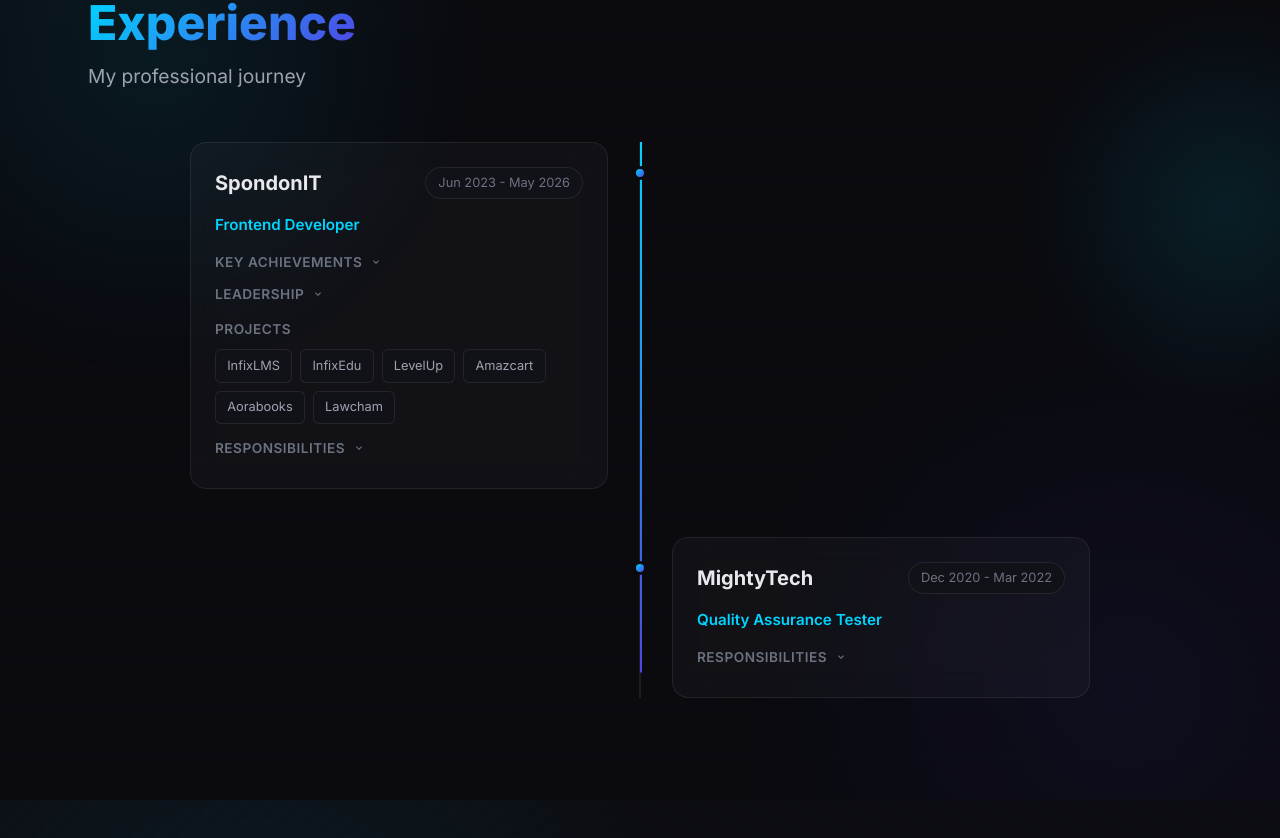
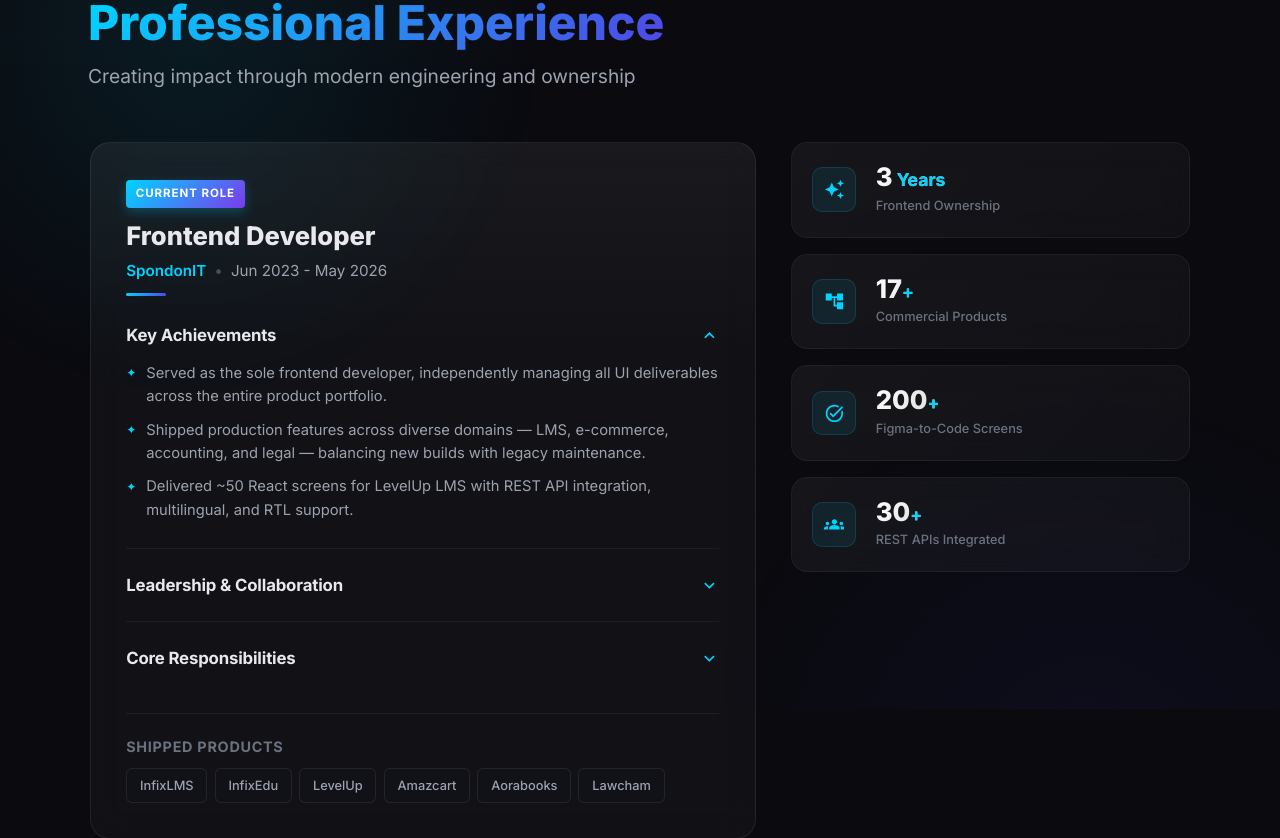
Before and after one commit to Ashfatul/portfolio_react, a React (Vite) app: page / in a window 1280 px wide. Shown: the part 3065-3903 px from the top of the page. Built offline with nearby package versions, Linux system fonts and the light colour scheme.

Commit message:
update experience section

```diff
--- a/public/data/resume_data.json
+++ b/public/data/resume_data.json
@@ -129,18 +129,6 @@
             "Integrated 30+ REST APIs using React Query, Context API, Axios, and React Hook Form.",
             "Implemented multilingual, RTL, semantic HTML, and cross-browser support.",
             "Optimized performance with lazy loading, code splitting, and memoization."
-         ]
-      },
-      {
-         "company": "MightyTech",
-         "duration": "Dec 2020 - Mar 2022",
-         "position": "Quality Assurance Tester",
-         "impact": [],
-         "leadership": [],
-         "projects": [],
-         "responsibilities": [
-            "Collaborated with developers to identify and resolve software bugs across multiple products",
-            "Conducted manual and automated testing, contributing to testing strategies and documentation"
          ]
       }
    ],
--- a/src/assets/scss/components/_experience.scss
+++ b/src/assets/scss/components/_experience.scss
@@ -6,34 +6,18 @@
   overflow: hidden;
   isolation: isolate;
   background:
-    radial-gradient(circle at 12% 18%, rgba(var(--accent-1-rgb), 0.08), transparent 24%),
-    radial-gradient(circle at 88% 88%, rgba(79, 70, 229, 0.07), transparent 28%),
-    linear-gradient(180deg, rgba(255, 255, 255, 0.015), transparent 18%);
+    radial-gradient(circle at 15% 15%, rgba(var(--accent-1-rgb), 0.08), transparent 25%),
+    radial-gradient(circle at 85% 85%, rgba(79, 70, 229, 0.07), transparent 28%),
+    linear-gradient(180deg, rgba(255, 255, 255, 0.01), transparent 20%);
 
   &::before {
     content: '';
     position: absolute;
     inset: 0;
-    background-image: linear-gradient(rgba(var(--accent-1-rgb), 0.05) 1px, transparent 1px);
+    background-image: linear-gradient(rgba(var(--accent-1-rgb), 0.04) 1px, transparent 1px);
     background-size: 100% 48px;
-    opacity: 0.14;
+    opacity: 0.12;
     pointer-events: none;
-  }
-
-  &::after {
-    content: '';
-    position: absolute;
-    inset: 12% -12% auto auto;
-    width: 26rem;
-    height: 26rem;
-    border-radius: 50%;
-    background: radial-gradient(circle, rgba(0, 212, 255, 0.1), transparent 70%);
-    pointer-events: none;
-  }
-
-  & > * {
-    position: relative;
-    z-index: 1;
   }
 
   &__inner {
@@ -42,199 +26,300 @@
     z-index: 1;
   }
 
-  &__timeline {
-    position: relative;
-    max-width: 900px;
+  &__container-grid {
+    display: grid;
+    grid-template-columns: 1.25fr 0.75fr;
+    gap: 2.2rem;
+    align-items: start;
+    max-width: 1100px;
     margin: 0 auto;
 
-    &::before {
-      content: '';
-      position: absolute;
-      left: 50%;
-      top: 0;
-      bottom: 0;
-      width: 2px;
-      background: $glass-border;
-      transform: translateX(-50%);
-
     @include below(md) {
-        left: 20px;
-      }
+      grid-template-columns: 1fr;
+      gap: 1.5rem;
     }
   }
 
-  &__line-progress {
-    position: absolute;
-    left: 50%;
-    top: 0;
-    width: 2px;
-    background: $accent-gradient;
-    transform: translateX(-50%);
-    transform-origin: top;
+  /* Left Column Card */
+  &__main-card {
+    @include glass-card;
+    padding: 2.2rem;
+    border-radius: 20px;
+    background:
+      linear-gradient(180deg, rgba(255, 255, 255, 0.03), rgba(255, 255, 255, 0) 30%),
+      $bg-card;
 
-    @include below(md) {
-      left: 20px;
+    @include below(sm) {
+      padding: 1.5rem;
     }
   }
 
-  &__item {
+  &__main-header {
+    margin-bottom: 1.8rem;
     position: relative;
+
+    &::after {
+      content: '';
+      position: absolute;
+      bottom: -0.8rem;
+      left: 0;
+      width: 40px;
+      height: 3px;
+      background: $accent-gradient;
+      border-radius: 99px;
+    }
+  }
+
+  &__main-tag {
+    display: inline-block;
+    font-size: 0.72rem;
+    font-weight: 700;
+    text-transform: uppercase;
+    letter-spacing: 0.08em;
+    color: #fff;
+    padding: 0.25rem 0.6rem;
+    border-radius: 4px;
+    background: linear-gradient(135deg, var(--accent-1), #7c3aed);
+    box-shadow: 0 4px 12px rgba(var(--accent-1-rgb), 0.25);
+    margin-bottom: 0.8rem;
+  }
+
+  &__main-position {
+    font-size: 1.6rem;
+    font-weight: 800;
+    color: $text-primary;
+    line-height: 1.2;
+    margin-bottom: 0.4rem;
+
+    @include below(sm) {
+      font-size: 1.35rem;
+    }
+  }
+
+  &__main-company-row {
     display: flex;
-    align-items: flex-start;
-    margin-bottom: 3rem;
+    align-items: center;
+    gap: 0.5rem;
+    flex-wrap: wrap;
+    font-size: 0.95rem;
+  }
+
+  &__main-company {
+    font-weight: 600;
+    color: var(--accent-1);
+  }
+
+  &__main-dot-separator {
+    color: $text-muted;
+    opacity: 0.6;
+  }
+
+  &__main-duration {
+    color: $text-secondary;
+  }
+
+  /* Accordion styling */
+  &__accordion {
+    display: flex;
+    flex-direction: column;
+    gap: 0.8rem;
+    margin-top: 1.8rem;
+  }
+
+  &__acc-item {
+    border-bottom: 1px solid rgba(255, 255, 255, 0.05);
+    padding-bottom: 0.8rem;
+
+    &:last-child {
+      border: none;
+      padding-bottom: 0;
+    }
+  }
+
+  &__acc-title {
+    width: 100%;
+    display: flex;
+    justify-content: space-between;
+    align-items: center;
+    background: none;
+    border: none;
+    padding: 0.8rem 0;
+    cursor: pointer;
+    text-align: left;
+    color: $text-primary;
+    transition: color $transition-base;
+
+    &:hover {
+      color: var(--accent-1);
+    }
+  }
+
+  &__acc-title-text {
+    font-size: 1.05rem;
+    font-weight: 700;
+    letter-spacing: -0.01em;
+  }
+
+  &__acc-arrow {
+    font-size: 1.3rem;
+    color: var(--accent-1);
+    transition: transform 0.3s ease;
+  }
+
+  &__acc-title--expanded {
+    .experience__acc-arrow {
+      transform: rotate(180deg);
+    }
+  }
+
+  &__acc-list {
+    list-style: none;
+    padding: 0.2rem 0 0.8rem 1.25rem;
+    margin: 0;
+
+    li {
+      position: relative;
+      font-size: 0.92rem;
+      color: $text-secondary;
+      line-height: 1.6;
+      margin-bottom: 0.6rem;
 
       &:last-child {
         margin-bottom: 0;
       }
 
-    &--left {
-      justify-content: flex-start;
-      padding-right: calc(50% + 2rem);
-
-      @include below(md) {
-        padding-right: 0;
-        padding-left: 3.5rem;
-      }
-    }
-
-    &--right {
-      justify-content: flex-end;
-      padding-left: calc(50% + 2rem);
-
-      @include below(md) {
-        padding-left: 3.5rem;
+      &::before {
+        content: '✦';
+        position: absolute;
+        left: -1.25rem;
+        color: var(--accent-1);
+        font-size: 0.75rem;
+        top: 0.1rem;
       }
     }
   }
 
-  &__dot {
-    position: absolute;
-    left: 50%;
-    top: 1.5rem;
-    width: 14px;
-    height: 14px;
-    border-radius: 50%;
-    background: $accent-gradient;
-    border: 3px solid $bg-primary;
-    transform: translateX(-50%);
-    z-index: 2;
-
-    @include below(md) {
-      left: 20px;
+  /* Projects section inside left card */
+  &__main-projects {
+    margin-top: 2rem;
+    padding-top: 1.5rem;
+    border-top: 1px solid rgba(255, 255, 255, 0.06);
   }
 
-    &--active {
-      animation: pulse-dot 2s ease-in-out infinite;
-    }
+  &__projects-label {
+    font-size: 0.9rem;
+    font-weight: 700;
+    text-transform: uppercase;
+    letter-spacing: 0.05em;
+    color: $text-muted;
+    margin-bottom: 0.8rem;
   }
 
-  &__card {
-    @include glass-card;
-    padding: 1.5rem;
-    width: 100%;
-  }
-
-  &__header {
-    display: flex;
-    align-items: center;
-    justify-content: space-between;
-    gap: 1rem;
-    margin-bottom: 0.75rem;
-    flex-wrap: wrap;
-  }
-
-  &__company {
-    font-size: 1.25rem;
-    font-weight: 700;
-  }
-
-  &__duration {
-    font-size: 0.8rem;
-    padding: 0.25rem 0.75rem;
-    border-radius: 20px;
-    background: $bg-secondary;
-    color: $text-muted;
-    border: 1px solid $glass-border;
-    white-space: nowrap;
-  }
-
-  &__position {
-    color: var(--accent-1);
-    font-weight: 600;
-    font-size: 0.95rem;
-    margin-bottom: 1rem;
-  }
-
-  &__section {
-    margin-bottom: 1rem;
-
-    &:last-child {
-      margin-bottom: 0;
-    }
-  }
-
-  &__section-title {
-    font-size: 0.85rem;
-    font-weight: 600;
-    color: $text-muted;
-    text-transform: uppercase;
-    letter-spacing: 0.5px;
-    margin-bottom: 0.5rem;
-    cursor: pointer;
-    display: flex;
-    align-items: center;
-    gap: 0.5rem;
-
-    svg {
-      font-size: 0.75rem;
-      transition: transform $transition-base;
-    }
-
-    &--expanded svg {
-      transform: rotate(180deg);
-    }
-  }
-
-  &__list {
-    padding-left: 1.25rem;
-
-    li {
-      position: relative;
-      font-size: 0.9rem;
-      color: $text-secondary;
-      margin-bottom: 0.4rem;
-      line-height: 1.6;
-
-      &::before {
-        content: '▸';
-        position: absolute;
-        left: -1.25rem;
-        color: var(--accent-1);
-      }
-    }
-  }
-
-  &__projects {
+  &__projects-chips {
     display: flex;
     flex-wrap: wrap;
-    gap: 0.5rem;
+    gap: 0.45rem;
   }
 
   &__project-chip {
     display: inline-flex;
     align-items: center;
-    gap: 0.25rem;
-    padding: 0.3rem 0.7rem;
+    padding: 0.35rem 0.8rem;
     border-radius: 6px;
     background: $bg-secondary;
     border: 1px solid $glass-border;
     font-size: 0.8rem;
+    font-weight: 500;
     color: $text-secondary;
     transition: all $transition-base;
+    cursor: help;
 
     &:hover {
       border-color: var(--accent-1);
       color: $text-primary;
+      box-shadow: 0 4px 12px rgba(var(--accent-1-rgb), 0.1);
     }
   }
+
+  /* Right Column Stats Cards */
+  &__stats-sidebar {
+    display: flex;
+    flex-direction: column;
+    gap: 1rem;
+
+    @include below(md) {
+      display: grid;
+      grid-template-columns: repeat(2, 1fr);
     }
+
+    @include below(xs) {
+      grid-template-columns: 1fr;
+    }
+  }
+
+  &__stat-card {
+    @include glass-card;
+    display: flex;
+    align-items: center;
+    gap: 1.2rem;
+    padding: 1.25rem;
+    border-radius: 16px;
+    background:
+      linear-gradient(135deg, rgba(255, 255, 255, 0.02), rgba(255, 255, 255, 0)),
+      $bg-card;
+    border: 1px solid rgba(255, 255, 255, 0.05);
+
+    &:hover {
+      border-color: rgba(var(--accent-1-rgb), 0.25);
+      background:
+        radial-gradient(circle at 10% 10%, rgba(var(--accent-1-rgb), 0.05), transparent 60%),
+        $bg-card;
+    }
+  }
+
+  &__stat-icon-wrapper {
+    display: inline-flex;
+    align-items: center;
+    justify-content: center;
+    width: 2.8rem;
+    height: 2.8rem;
+    border-radius: 10px;
+    background: rgba(var(--accent-1-rgb), 0.08);
+    border: 1px solid rgba(var(--accent-1-rgb), 0.15);
+    color: var(--accent-1);
+    flex-shrink: 0;
+
+    svg {
+      font-size: 1.3rem;
+    }
+  }
+
+  &__stat-details {
+    display: flex;
+    flex-direction: column;
+  }
+
+  &__stat-number {
+    font-size: 1.6rem;
+    font-weight: 800;
+    line-height: 1.1;
+    color: $text-primary;
+    background: linear-gradient(120deg, #fff, rgba(255,255,255,0.7));
+    -webkit-background-clip: text;
+    -webkit-text-fill-color: transparent;
+
+    .experience__stat-suffix {
+      font-size: 1.1rem;
+      font-weight: 700;
+      color: var(--accent-1);
+      -webkit-text-fill-color: initial;
+    }
+  }
+
+  &__stat-label {
+    font-size: 0.8rem;
+    font-weight: 500;
+    color: $text-muted;
+    margin-top: 0.15rem;
+  }
+}
--- a/src/components/sections/Experience.jsx
+++ b/src/components/sections/Experience.jsx
@@ -1,142 +1,172 @@
 import { useState } from 'react';
-import { motion, useScroll, useTransform } from 'framer-motion';
-import { useRef } from 'react';
+import { motion } from 'framer-motion';
 import { ScrollReveal } from '../ui/ScrollReveal';
-import { MdKeyboardArrowDown } from 'react-icons/md';
-import { useMediaQuery } from '../../hooks/useMediaQuery';
+import { AnimatedCounter } from '../ui/AnimatedCounter';
+import { MdKeyboardArrowDown, MdAutoAwesome, MdAccountTree, MdTaskAlt, MdGroups } from 'react-icons/md';
 
-function TimelineItem({ exp, side }) {
-  const [expanded, setExpanded] = useState({});
-  const isMobile = useMediaQuery('(max-width: 767px)');
-  const actualSide = isMobile ? 'right' : side;
+const METRICS = [
+  { value: 3, suffix: ' Years', label: 'Frontend Ownership', icon: MdAutoAwesome },
+  { value: 17, suffix: '+', label: 'Commercial Products', icon: MdAccountTree },
+  { value: 200, suffix: '+', label: 'Figma-to-Code Screens', icon: MdTaskAlt },
+  { value: 30, suffix: '+', label: 'REST APIs Integrated', icon: MdGroups },
+];
+
+export default function Experience({ data }) {
+  const experience = data?.experience?.[0]; // SpondonIT is the main/only experience item
+  const [expanded, setExpanded] = useState({ impact: true, leadership: false, resp: false });
+
+  if (!experience) return null;
 
   const toggle = (key) => {
     setExpanded(prev => ({ ...prev, [key]: !prev[key] }));
   };
 
   return (
-    <motion.div
-      className={`experience__item experience__item--${actualSide}`}
-      initial={{ opacity: 0, x: actualSide === 'left' ? -50 : 50 }}
-      whileInView={{ opacity: 1, x: 0 }}
-      viewport={{ once: true, margin: '-50px' }}
-      transition={{ duration: 0.5, ease: 'easeOut' }}
-    >
-      <div className="experience__dot" />
-      <div className="experience__card">
-        <div className="experience__header">
-          <h3 className="experience__company">{exp.company}</h3>
-          <span className="experience__duration">{exp.duration}</span>
+    <section id="experience" className="experience">
+      <div className="experience__inner">
+        <ScrollReveal>
+          <h2 className="section-heading">Professional Experience</h2>
+          <p className="section-subheading">Creating impact through modern engineering and ownership</p>
+        </ScrollReveal>
+
+        <div className="experience__container-grid">
+          {/* Left Column: Core Experience Details */}
+          <ScrollReveal delay={0.1} className="experience__main-reveal">
+            <div className="experience__main-card">
+              <header className="experience__main-header">
+                <div className="experience__main-meta">
+                  <span className="experience__main-tag">Current Role</span>
+                  <h3 className="experience__main-position">{experience.position}</h3>
+                  <div className="experience__main-company-row">
+                    <span className="experience__main-company">{experience.company}</span>
+                    <span className="experience__main-dot-separator">•</span>
+                    <span className="experience__main-duration">{experience.duration}</span>
                   </div>
-        <p className="experience__position">{exp.position}</p>
+                </div>
+              </header>
 
-        {exp.impact?.length > 0 && (
-          <div className="experience__section">
+              {/* Achievements Accordion */}
+              <div className="experience__accordion">
+                {/* Achievements */}
+                {experience.impact?.length > 0 && (
+                  <div className="experience__acc-item">
                     <button
-              className={`experience__section-title ${expanded.impact ? 'experience__section-title--expanded' : ''}`}
+                      className={`experience__acc-title ${expanded.impact ? 'experience__acc-title--expanded' : ''}`}
                       onClick={() => toggle('impact')}
                     >
-              Key Achievements <MdKeyboardArrowDown />
+                      <span className="experience__acc-title-text">Key Achievements</span>
+                      <MdKeyboardArrowDown className="experience__acc-arrow" />
                     </button>
                     {expanded.impact && (
                       <motion.ul
-                className="experience__list"
+                        className="experience__acc-list"
                         initial={{ height: 0, opacity: 0 }}
                         animate={{ height: 'auto', opacity: 1 }}
                         transition={{ duration: 0.3 }}
                       >
-                {exp.impact.map((item, i) => <li key={i}>{item}</li>)}
+                        {experience.impact.map((item, i) => <li key={i}>{item}</li>)}
                       </motion.ul>
                     )}
                   </div>
                 )}
 
-        {exp.leadership?.length > 0 && (
-          <div className="experience__section">
+                {/* Leadership */}
+                {experience.leadership?.length > 0 && (
+                  <div className="experience__acc-item">
                     <button
-              className={`experience__section-title ${expanded.leadership ? 'experience__section-title--expanded' : ''}`}
+                      className={`experience__acc-title ${expanded.leadership ? 'experience__acc-title--expanded' : ''}`}
                       onClick={() => toggle('leadership')}
                     >
-              Leadership <MdKeyboardArrowDown />
+                      <span className="experience__acc-title-text">Leadership & Collaboration</span>
+                      <MdKeyboardArrowDown className="experience__acc-arrow" />
                     </button>
                     {expanded.leadership && (
                       <motion.ul
-                className="experience__list"
+                        className="experience__acc-list"
                         initial={{ height: 0, opacity: 0 }}
                         animate={{ height: 'auto', opacity: 1 }}
                         transition={{ duration: 0.3 }}
                       >
-                {exp.leadership.map((item, i) => <li key={i}>{item}</li>)}
+                        {experience.leadership.map((item, i) => <li key={i}>{item}</li>)}
                       </motion.ul>
                     )}
                   </div>
                 )}
 
-        {exp.projects?.length > 0 && (
-          <div className="experience__section">
-            <div className="experience__section-title">Projects</div>
-            <div className="experience__projects">
-              {exp.projects.map((p, i) => (
-                <span key={i} className="experience__project-chip" title={p.description}>
-                  {p.name}
-                </span>
-              ))}
-            </div>
-          </div>
-        )}
-
-        {exp.responsibilities?.length > 0 && (
-          <div className="experience__section">
+                {/* Responsibilities */}
+                {experience.responsibilities?.length > 0 && (
+                  <div className="experience__acc-item">
                     <button
-              className={`experience__section-title ${expanded.resp ? 'experience__section-title--expanded' : ''}`}
+                      className={`experience__acc-title ${expanded.resp ? 'experience__acc-title--expanded' : ''}`}
                       onClick={() => toggle('resp')}
                     >
-              Responsibilities <MdKeyboardArrowDown />
+                      <span className="experience__acc-title-text">Core Responsibilities</span>
+                      <MdKeyboardArrowDown className="experience__acc-arrow" />
                     </button>
                     {expanded.resp && (
                       <motion.ul
-                className="experience__list"
+                        className="experience__acc-list"
                         initial={{ height: 0, opacity: 0 }}
                         animate={{ height: 'auto', opacity: 1 }}
                         transition={{ duration: 0.3 }}
                       >
-                {exp.responsibilities.map((item, i) => <li key={i}>{item}</li>)}
+                        {experience.responsibilities.map((item, i) => <li key={i}>{item}</li>)}
                       </motion.ul>
                     )}
                   </div>
                 )}
               </div>
-    </motion.div>
-  );
-}
 
-export default function Experience({ data }) {
-  const experience = data?.experience;
-  const timelineRef = useRef(null);
-  const { scrollYProgress } = useScroll({
-    target: timelineRef,
-    offset: ['start center', 'end center'],
-  });
-  const scaleY = useTransform(scrollYProgress, [0, 1], [0, 1]);
-
-  if (!experience?.length) return null;
-
-  return (
-    <section id="experience" className="experience">
-      <div className="experience__inner">
-        <ScrollReveal>
-          <h2 className="section-heading">Experience</h2>
-          <p className="section-subheading">My professional journey</p>
+              {/* Projects Section */}
+              {experience.projects?.length > 0 && (
+                <div className="experience__main-projects">
+                  <h4 className="experience__projects-label">Shipped Products</h4>
+                  <div className="experience__projects-chips">
+                    {experience.projects.map((p, i) => (
+                      <motion.span
+                        key={i}
+                        className="experience__project-chip"
+                        title={p.description}
+                        initial={{ opacity: 0, y: 10 }}
+                        whileInView={{ opacity: 1, y: 0 }}
+                        viewport={{ once: true }}
+                        transition={{ delay: i * 0.04, duration: 0.3 }}
+                      >
+                        {p.name}
+                      </motion.span>
+                    ))}
+                  </div>
+                </div>
+              )}
+            </div>
           </ScrollReveal>
 
-        <div className="experience__timeline" ref={timelineRef}>
+          {/* Right Column: Performance Stats */}
+          <div className="experience__stats-sidebar">
+            {METRICS.map((metric, idx) => {
+              const Icon = metric.icon;
+              return (
+                <ScrollReveal key={idx} delay={0.15 + idx * 0.08}>
                   <motion.div
-            className="experience__line-progress"
-            style={{ scaleY, height: '100%' }}
-          />
-          {experience.map((exp, idx) => (
-            <TimelineItem key={idx} exp={exp} side={idx % 2 === 0 ? 'left' : 'right'} />
-          ))}
+                    className="experience__stat-card"
+                    whileHover={{ y: -4, scale: 1.02 }}
+                    transition={{ type: 'spring', stiffness: 300, damping: 20 }}
+                  >
+                    <div className="experience__stat-icon-wrapper">
+                      <Icon className="experience__stat-icon" />
+                    </div>
+                    <div className="experience__stat-details">
+                      <h4 className="experience__stat-number">
+                        <AnimatedCounter value={metric.value} />
+                        <span className="experience__stat-suffix">{metric.suffix}</span>
+                      </h4>
+                      <p className="experience__stat-label">{metric.label}</p>
+                    </div>
+                  </motion.div>
+                </ScrollReveal>
+              );
+            })}
+          </div>
         </div>
       </div>
     </section>
--- a/src/components/ui/AnimatedCounter.jsx
+++ b/src/components/ui/AnimatedCounter.jsx
@@ -9,8 +9,9 @@
   useEffect(() => {
     if (!isInView) return;
 
-    const numericPart = parseInt(value.replace(/\D/g, ''), 10);
-    const suffix = value.replace(/\d/g, '');
+    const stringValue = String(value);
+    const numericPart = parseInt(stringValue.replace(/\D/g, ''), 10);
+    const suffix = stringValue.replace(/\d/g, '');
 
     if (isNaN(numericPart)) {
       setDisplay(value);
```
Lines whose indentation alone changed are shown as unchanged.
